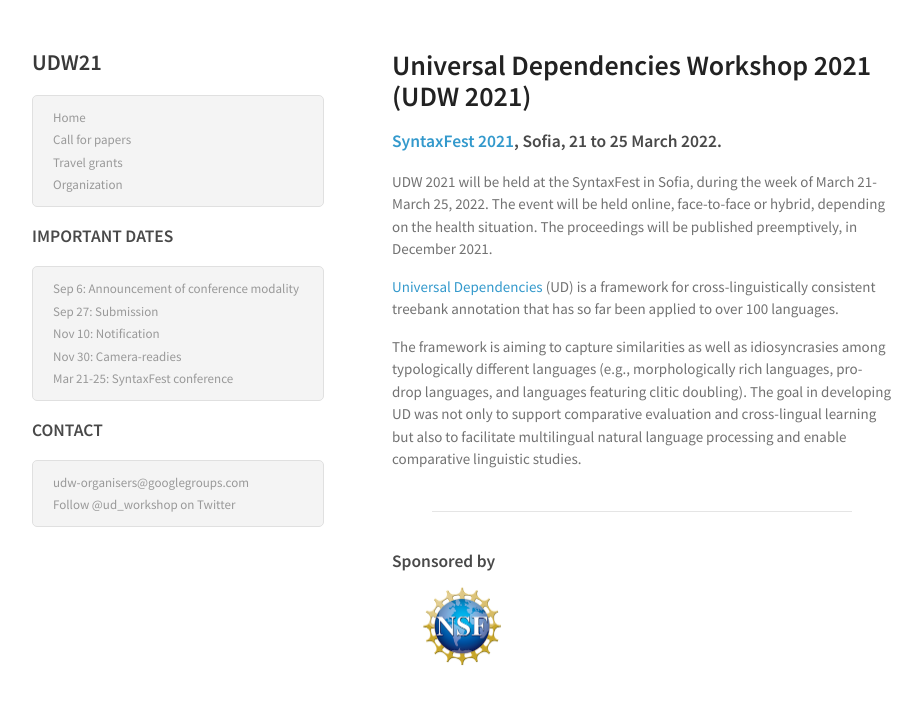
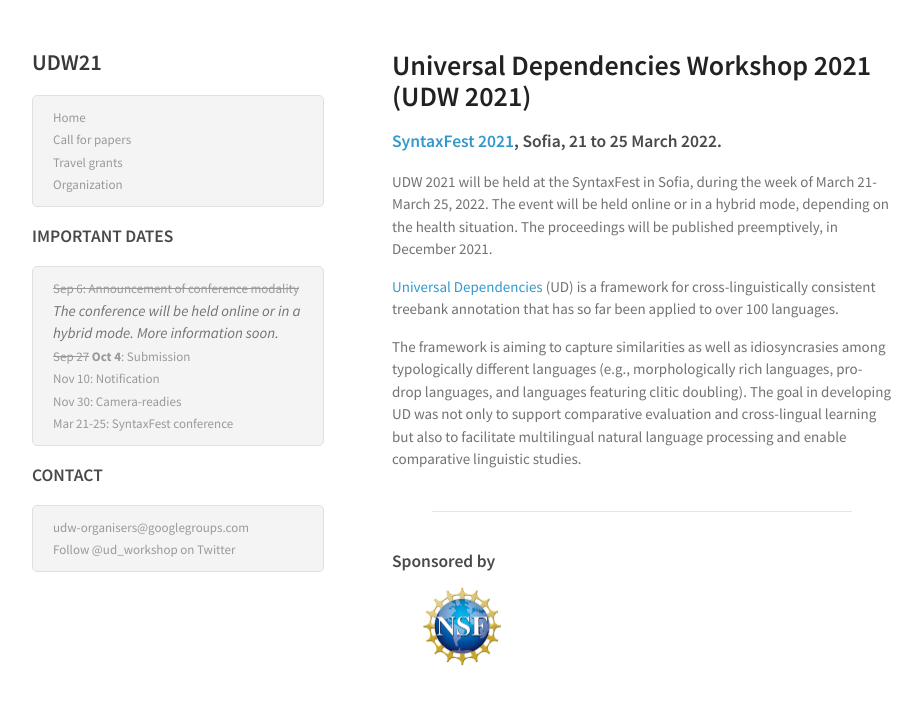
Before and after one commit to UniversalDependencies/udw21, a Jekyll site: the page built from index.md, in a window 1280 px wide. Shown: the top 705 px of the page, without its empty margins (178-1100 px from the left). Built offline with Jekyll 4.4.1, drawn with Linux system fonts in a browser that asks for light colours.

Commit message:
updates modality

```diff
--- a/_includes/header.html
+++ b/_includes/header.html
@@ -13,8 +13,9 @@
 
 <h3>IMPORTANT DATES </h3>
 <ul>
-    <li><span>Sep 6: Announcement of conference modality</span></li>
-    <li><span>Sep 27: Submission</span></li>
+    <li><span><del>Sep 6: Announcement of conference modality</del></span></li>
+    <li><i>The conference will be held online or in a hybrid mode. More information soon.</i></li>
+    <li><span><del>Sep 27</del> <b>Oct 4</b>: Submission</span></li>
     <li><span>Nov 10: Notification</span></li>
     <li><span>Nov 30: Camera-readies</span></li>
     <li><span>Mar 21-25: SyntaxFest conference</span></li>
--- a/index.md
+++ b/index.md
@@ -8,8 +8,8 @@ title: UDW 2021
 ### [SyntaxFest 2021](https://syntaxfest.github.io/), Sofia, 21 to 25 March 2022.
 
 UDW 2021 will be held at the SyntaxFest in Sofia, during the week of
-March 21-March 25, 2022. The event will be held online, face-to-face or
-hybrid, depending on the health situation. The proceedings will be
+March 21-March 25, 2022. The event will be held online or in a
+hybrid mode, depending on the health situation. The proceedings will be
 published preemptively, in December 2021.
 
 
```
